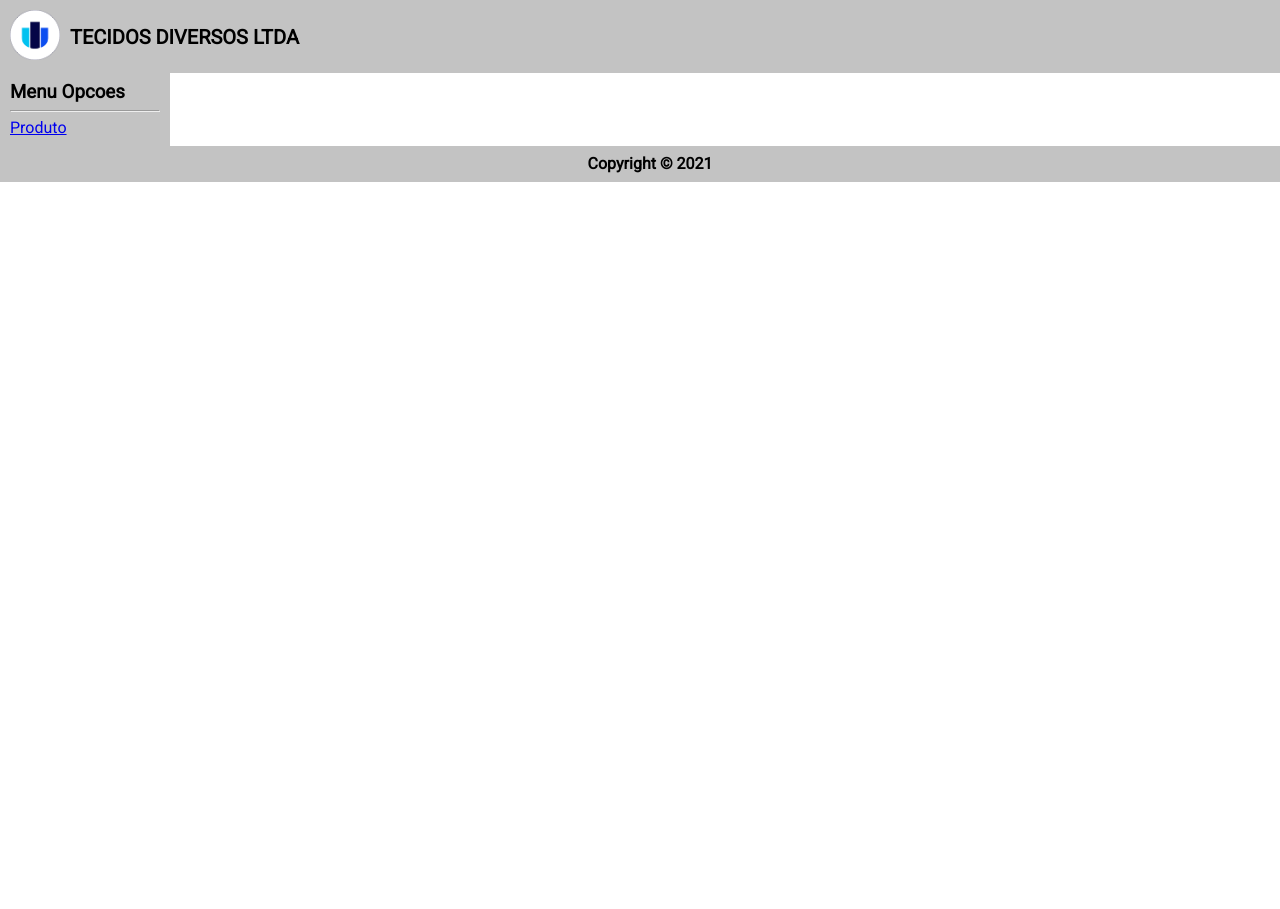
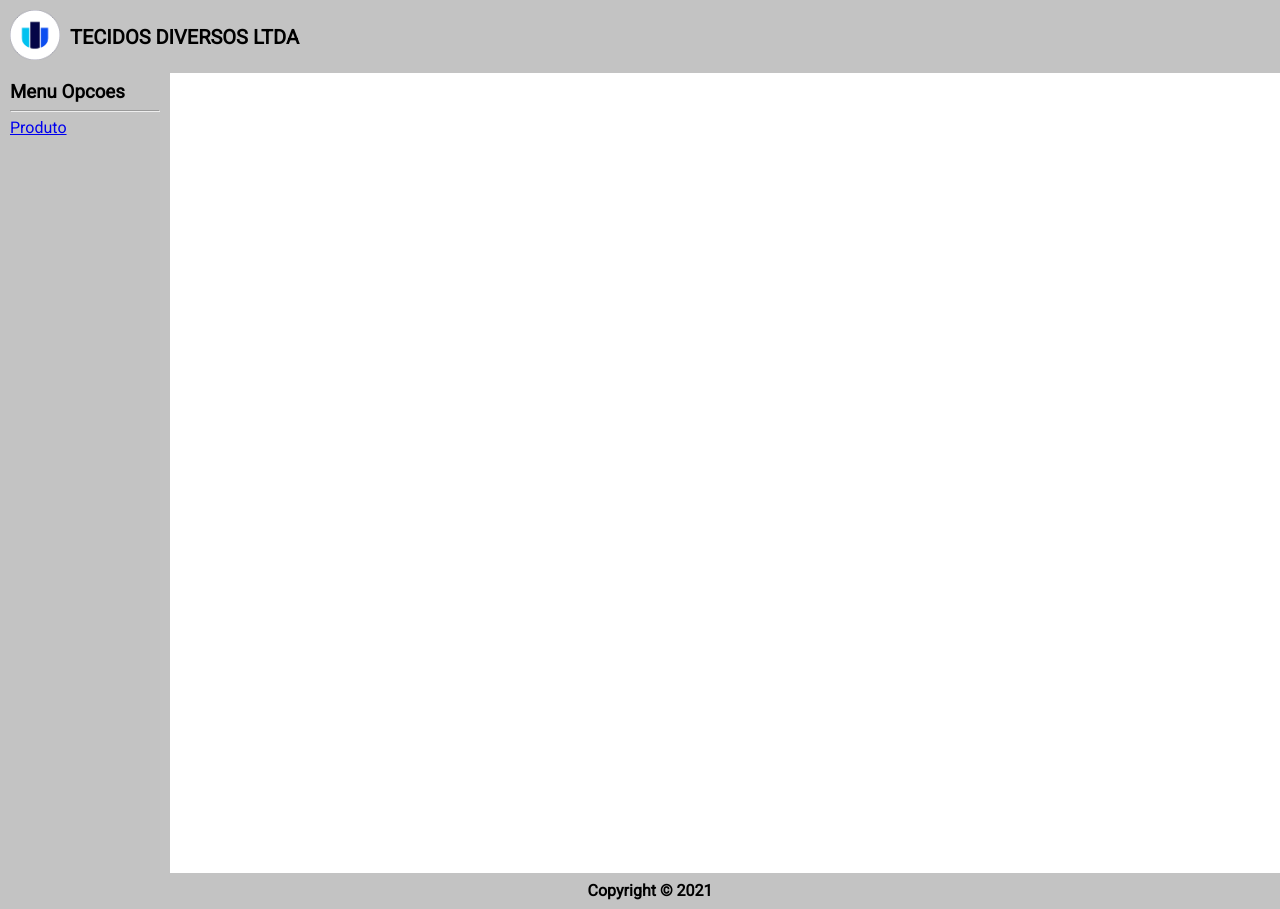
Before and after one commit to JoaoAlexandreDev/projeto-validacao, a Vue app: page / in a window 1280 px wide. Before the commit the page ends 800 px from the top, so only its background shows below. Built offline with nearby package versions, Linux system fonts and the light colour scheme.

Commit message:
adicionado rodapé

```diff
--- a/src/assets/main.css
+++ b/src/assets/main.css
@@ -3,3 +3,6 @@
 * {
     font-family: "Roboto", Helvetica, Arial;
 }
+#app {
+    height: 100vh;
+}
```
